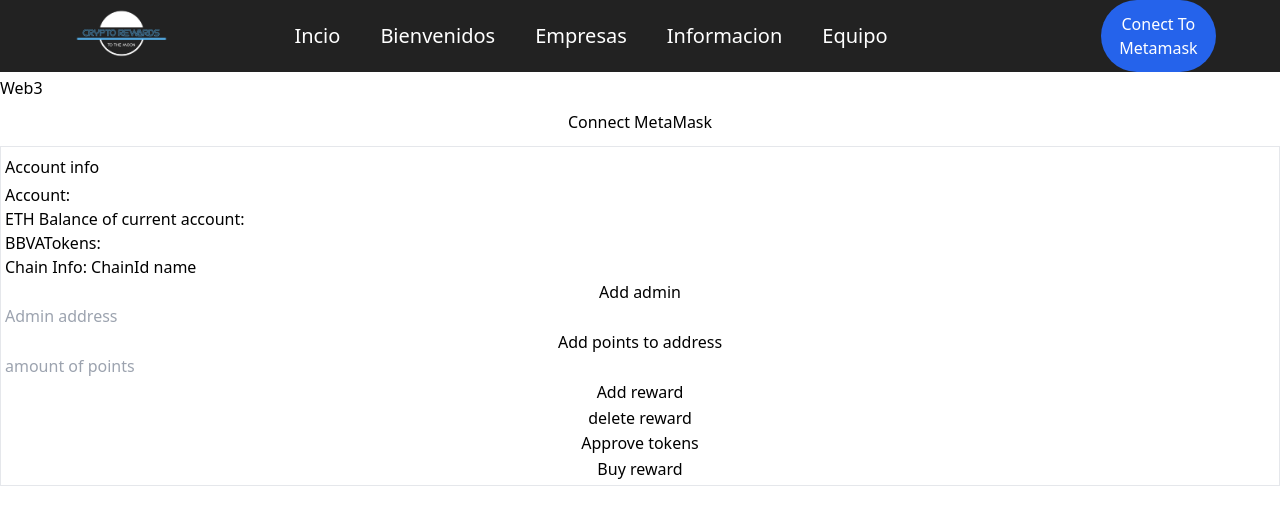
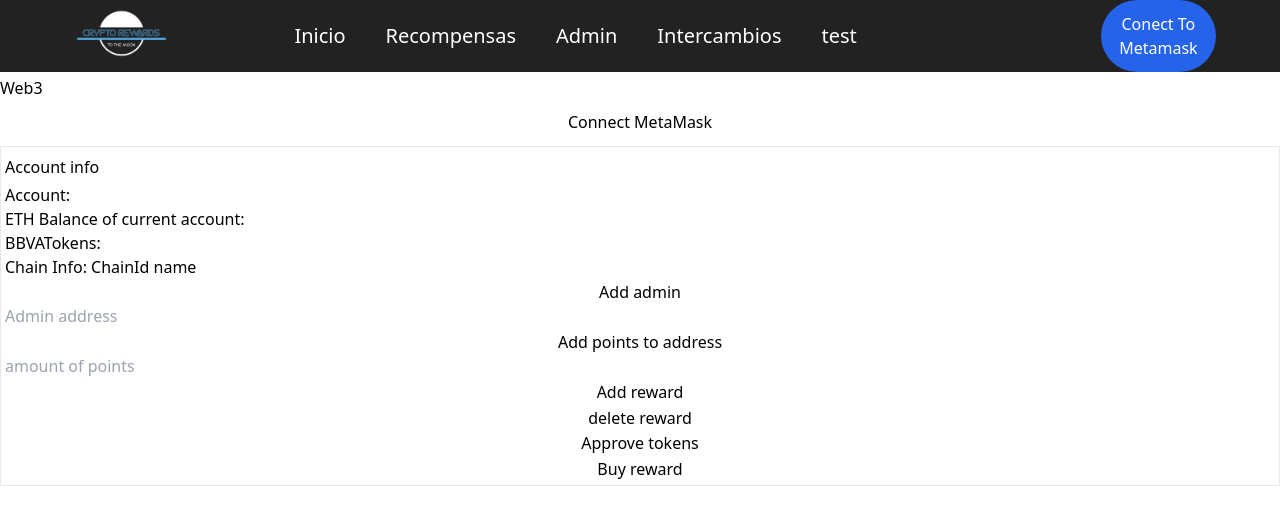
Before and after one commit to vhernandez99/Hackaton-frontend, a Next.js app: page /test in a window 1280 px wide. Shown: the top 524 px of the page. Built offline with nearby package versions, Linux system fonts and the light colour scheme.

Commit message:
new header

```diff
--- a/components/InterSystem/Header.js
+++ b/components/InterSystem/Header.js
@@ -1,17 +1,18 @@
-import { Button } from './Button'
+import { Button } from "./Button";
 
 export const Header = () => {
   return (
-        <div className='flex justify-between items-center px-4 bg-blue-900 h-16'>
+    <div className="flex justify-between items-center px-4 bg-blue-900 h-16">
       <div>
         <span>Crypto Rewards</span>
       </div>
-            <div className='flex justify-evenly w-[30rem] items-center'>
-                <Button text='Crear nuevo'  primary/>
-                <Button text='Registrar uso' primary/>
-                <Button text='Intercambios' primary />
-                <Button text='Salir' primary />
+      <div className="flex justify-evenly w-[30rem] items-center">
+        <Button text="Inicio" primary />
+        <Button text="Crear nuevo" primary />
+        <Button text="Registrar uso" primary />
+        <Button text="Intercambios" primary />
+        <Button text="Salir" primary />
       </div>
     </div>
-    )
-}
+  );
+};
--- a/components/Nav.js
+++ b/components/Nav.js
@@ -2,53 +2,84 @@ import { faBars } from "@fortawesome/free-solid-svg-icons";
 import { FontAwesomeIcon } from "@fortawesome/react-fontawesome";
 import Image from "next/image";
 import { useState } from "react";
-import Logo from  "../assets/images/logo.png";
+import Logo from "../assets/images/logo.png";
+import Link from "next/link";
+import { useRouter } from "next/router";
 const Nav = () => {
-
-    const [Swipe,SetSwipe]=useState(false)
+  const router = useRouter();
+  const [Swipe, SetSwipe] = useState(false);
 
   return (
     <div>
       <div className="bg-[#222] z-50 flex items-center lgmax:justify-between px-[5%]">
         <div className="w-[30%] lg:hidden">
-                    <FontAwesomeIcon onClick={()=>{SetSwipe(!Swipe)}} className="text-white" icon={faBars}/>
+          <FontAwesomeIcon
+            onClick={() => {
+              SetSwipe(!Swipe);
+            }}
+            className="text-white"
+            icon={faBars}
+          />
         </div>
         <div className="w-[10%] lgmax:w-[30%]">
-                    <Image width={200} height={100} objectFit="contain" src={Logo}/>
+          <Image width={200} height={100} objectFit="contain" src={Logo} />
         </div>
         <header className="w-[80%] pl-[10%] lgmax:hidden">
           <nav>
             <ul className="flex items-center text-white space-x-10 text-xl">
-                            <li>Incio</li>
-                            <li>Bienvenidos</li>
-                            <li>Empresas</li>
-                            <li>Informacion</li>
-                            <li>Equipo</li>
+              <Link href="/" passHref>
+                <a>Inicio</a>
+              </Link>
+              <Link href="/recompensas" passHref>
+                <a>Recompensas</a>
+              </Link>
+              <Link href="/admin" passHref>
+                <a>Admin</a>
+              </Link>
+              <Link href="/intercambios" passHref>
+                <a>Intercambios</a>
+              </Link>
+              <Link href="/test" passHref>
+                <a>test</a>
+              </Link>
             </ul>
           </nav>
         </header>
         <div className="w-[10%] lgmax:w-[30%]">
-                    <p className="bg-blue-600 text-center text-white py-3 rounded-full lgmax:text-xs">Conect To Metamask</p>
+          <p className="bg-blue-600 text-center text-white py-3 rounded-full lgmax:text-xs">
+            Conect To Metamask
+          </p>
         </div>
       </div>
-            <div className={
-                Swipe?
-                "bg-[#222] lg:hidden z-10 absolute w-full h-80 -translate-x-[0rem] transition-all duration-1000"
-                :
-                "bg-[#222] lg:hidden z-10 absolute w-full h-80 -translate-x-[50rem] transition-all duration-1000"
-            }>
+      <div
+        className={
+          Swipe
+            ? "bg-[#222] lg:hidden z-10 absolute w-full h-80 -translate-x-[0rem] transition-all duration-1000"
+            : "bg-[#222] lg:hidden z-10 absolute w-full h-80 -translate-x-[50rem] transition-all duration-1000"
+        }
+      >
         <nav>
           <ul className="flex flex-col items-center text-white text-xl space-y-8 pt-7">
-                            <li>Incio</li>
-                            <li>Bienvenidos</li>
-                            <li>Empresas</li>
-                            <li>Informacion</li>
-                            <li>Equipo</li>
+            <Link href="/" passHref>
+              <a>Inicio</a>
+            </Link>
+            <Link href="/recompensas" passHref>
+              <a>Recompensas</a>
+            </Link>
+            <Link href="/admin" passHref>
+              <a>Admin</a>
+            </Link>
+            <Link href="/intercambios" passHref>
+              <a>Intercambios</a>
+            </Link>
+            <Link href="/test" passHref>
+              <a>test</a>
+            </Link>
           </ul>
         </nav>
       </div>
     </div>
   );
-}
+};
 
 export default Nav;
```
Also changed, not shown: pages/recompensas.js (renamed from pages/upload.js). Lines whose indentation alone changed are shown as unchanged.
